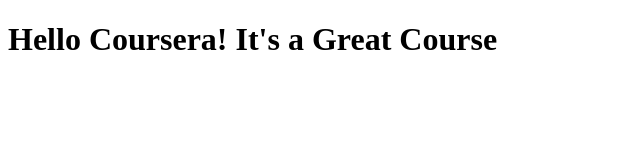
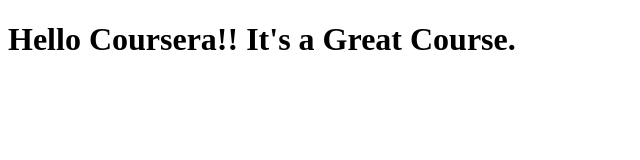
Before and after one commit to Manna-Iyengar/Coursera-test, a plain HTML site: page site/index.html in a window 1280 px wide. Shown: the whole page, without its empty margins (0-640 px from the left). Drawn offline with Linux system fonts and the light colour scheme.

Commit message:
doc-structure-b4 new file

```diff
--- a/site/index.html
+++ b/site/index.html
@@ -4,6 +4,6 @@
 	<title>Hello Coursera</title>
 </head>
 <body>
-  <h1> Hello Coursera! It's a Great Course</h1>
+  <h1> Hello Coursera!! It's a Great Course. </h1>
 </body>
 </html>
```
